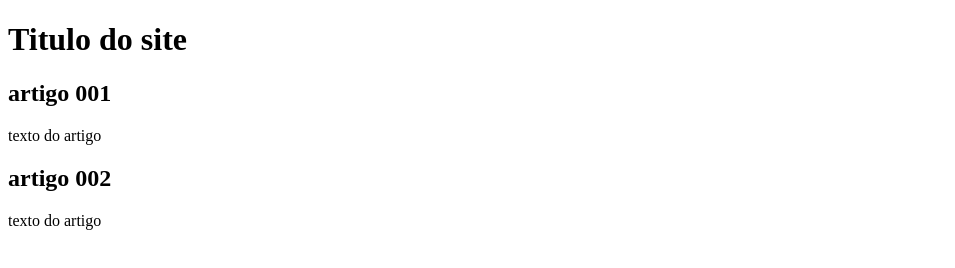
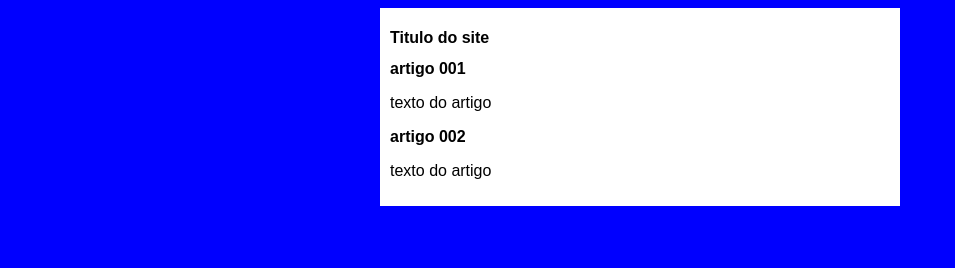
Before and after one commit to Claudio-ventura/teste-site, a plain HTML site: page index.html in a window 1280 px wide. Shown: the whole page, without its empty margins (0-955 px from the left). Drawn offline with Linux system fonts and the light colour scheme.

Commit message:
iniciei o design

```diff
--- /dev/null
+++ b/estilos/style.css
@@ -0,0 +1,16 @@
+* {
+    font-family: Arial, Helvetica, sans-serif;
+    font-size: 16px;
+}
+
+body {
+    background-color: blue;
+}
+
+main {
+    background-color: white;
+    width: 500px;
+    margin: auto;
+    padding: 10px;
+    box-shadow: 3px 3px 5px rgb(red, green, blue);
+}
--- a/index.html
+++ b/index.html
@@ -4,6 +4,7 @@
     <meta charset="UTF-8">
     <meta name="viewport" content="width=device-width, initial-scale=1.0">
     <title>titulo do site</title>
+    <link rel="stylesheet" href="estilos/style.css">
 </head>
 <body>
     <main>
```
